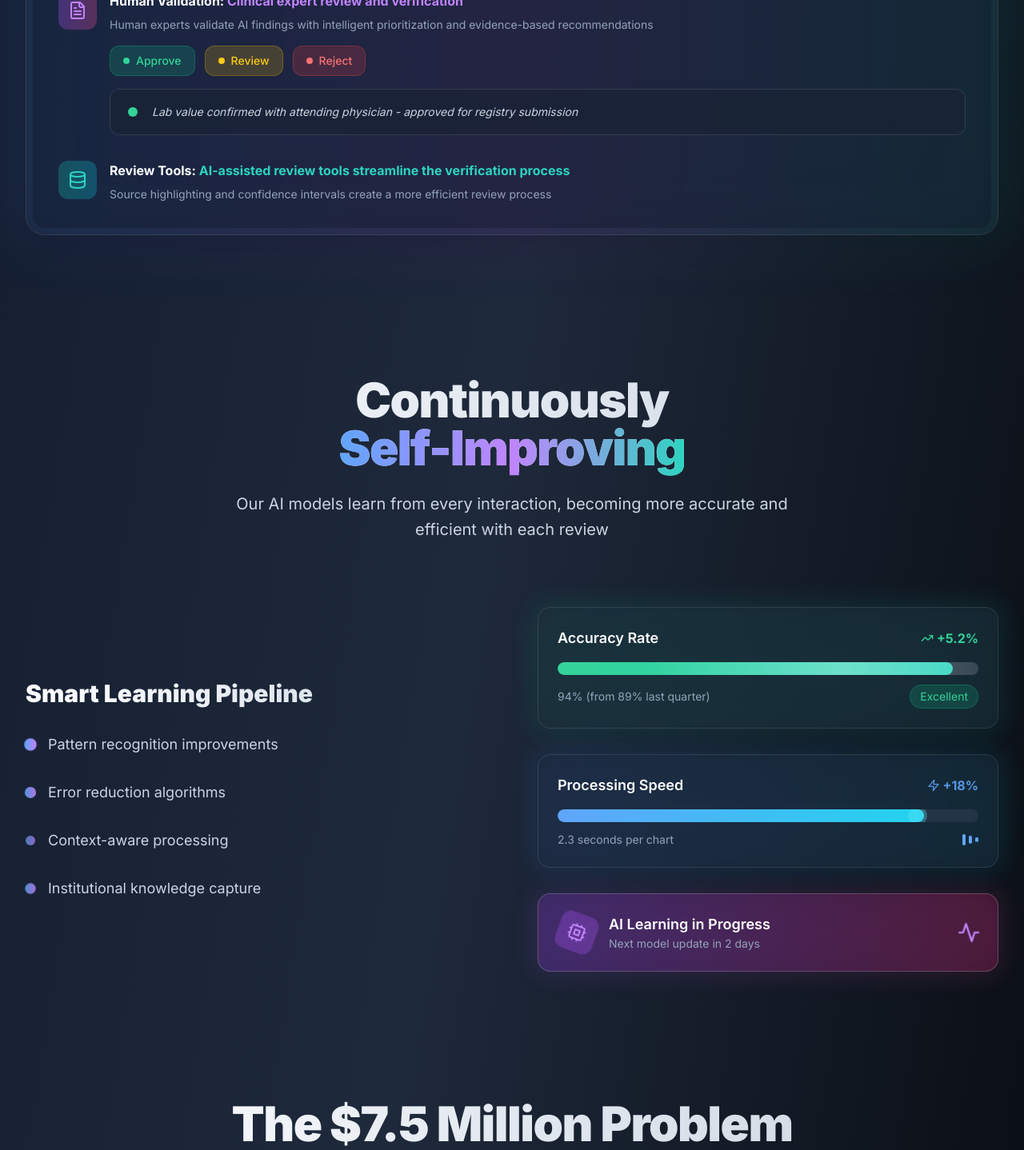
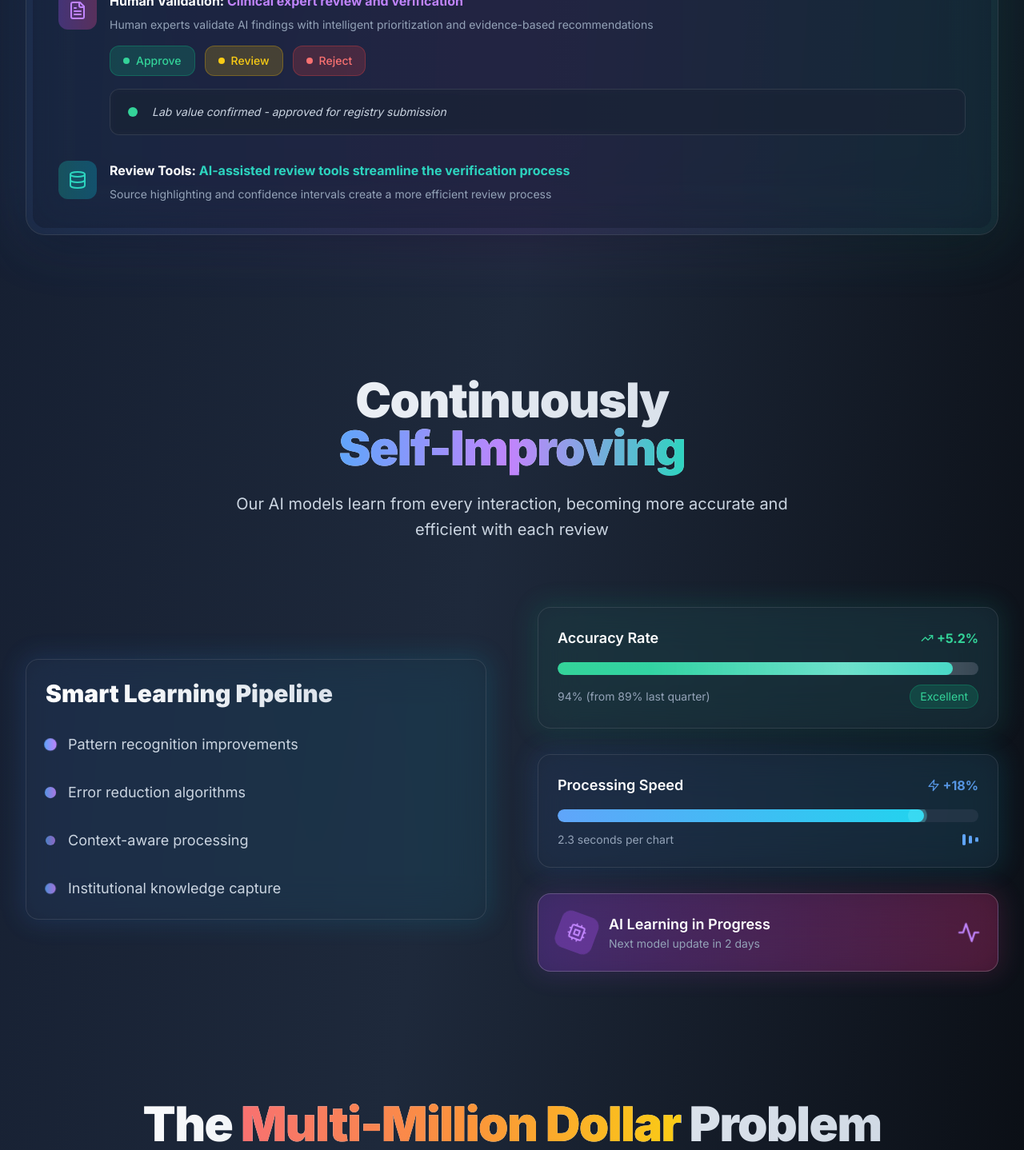
Before and after one commit to ChartR-Health/chartr-website, a Next.js app: page / in a window 1280 px wide. Shown: the part 3600-5038 px from the top of the page at 80% size. Built offline with nearby package versions, Linux system fonts and the light colour scheme.

Commit message:
dollar problem edits

```diff
--- a/src/app/page.tsx
+++ b/src/app/page.tsx
@@ -35,7 +35,7 @@ const Homepage = () => {
     }
   ]
 
-  const [validationNote, setValidationNote] = useState("Lab value confirmed with attending physician - approved for registry submission");
+  const [validationNote, setValidationNote] = useState("Lab value confirmed - approved for registry submission");
   const [circleColor, setCircleColor] = useState("emerald");
 
   const CombinedDataVisualization = () => {
@@ -917,7 +917,7 @@ const Homepage = () => {
                             whileHover={{ scale: 1.05 }}
                             whileTap={{ scale: 0.95 }}
                             onClick={() => {
-                              setValidationNote("Entry rejected - insufficient evidence for registry inclusion");
+                              setValidationNote("Entry rejected - insufficient evidence for inclusion");
                               setCircleColor("red");
                             }}
                           >
@@ -983,6 +983,9 @@ const Homepage = () => {
               animate={{ opacity: 1, x: 0 }}
               transition={{ duration: 0.8, delay: 0.2 }}
             >
+              <div className="relative group">
+                <div className="absolute -inset-1 bg-gradient-to-r from-blue-500/20 to-cyan-500/20 rounded-2xl blur-lg opacity-75 group-hover:opacity-100 transition-all duration-300" />
+                <div className="relative bg-slate-800/40 backdrop-blur-xl rounded-2xl p-6 border border-white/10 overflow-hidden">
                   <h3 className="text-3xl font-black mb-8 text-transparent bg-gradient-to-r from-white to-slate-300 bg-clip-text">
                     Smart Learning Pipeline
                   </h3>
@@ -1008,6 +1011,8 @@ const Homepage = () => {
                         <span className="text-slate-300 text-lg">{item}</span>
                       </motion.div>
                     ))}
+                  </div>
+                </div>
               </div>
             </motion.div>
 
@@ -1165,11 +1170,11 @@ const Homepage = () => {
             transition={{ duration: 0.8 }}
           >
             <h2 className="text-5xl md:text-6xl font-black text-transparent bg-gradient-to-r from-white via-slate-200 to-slate-300 bg-clip-text mb-6 tracking-tight">
-              The $7.5 Million Problem
+              The <span className="bg-gradient-to-r from-red-400 via-orange-400 to-yellow-400 bg-clip-text text-transparent">
+                Multi-Million Dollar
+              </span> Problem
               <br />
-              <span className="bg-gradient-to-r from-red-400 via-orange-400 to-yellow-400 bg-clip-text text-transparent">
               Every Hospital Faces
-              </span>
             </h2>
             <p className="text-xl text-slate-300 max-w-4xl mx-auto leading-relaxed">
               Healthcare organizations spend millions annually on regulatory compliance and quality reporting,
```
Lines whose indentation alone changed are shown as unchanged.
